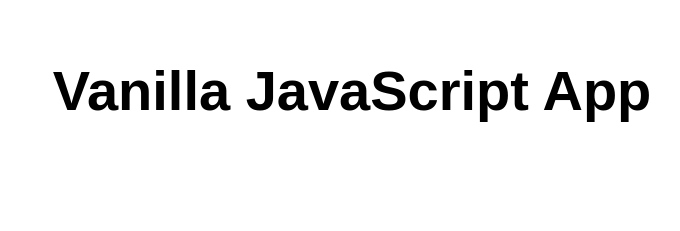
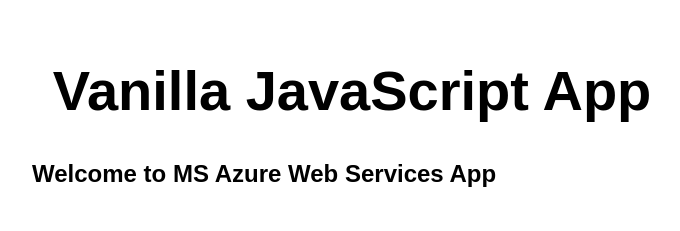
Before and after one commit to sujataoak799/TestSample29082024, a website: page src/index.html in a window 1280 px wide. Shown: the whole page, without its empty margins (288-968 px from the left). Drawn offline with Linux system fonts and the light colour scheme.

Commit message:
Update index.html

```diff
--- a/src/index.html
+++ b/src/index.html
@@ -11,6 +11,7 @@
 <body>
   <main>
     <h1>Vanilla JavaScript App</h1>
+    <h2>Welcome to MS Azure Web Services App</h2>
   </main>
 </body>
 
```
